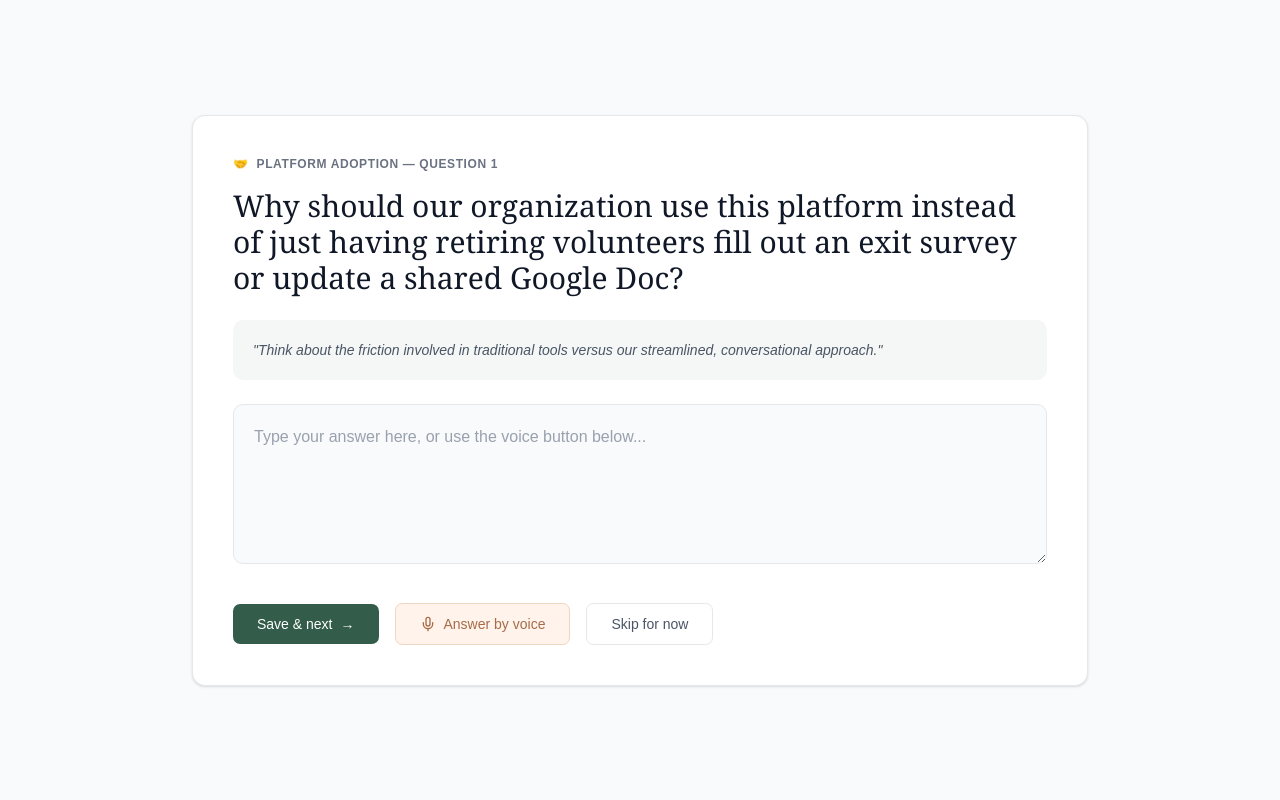
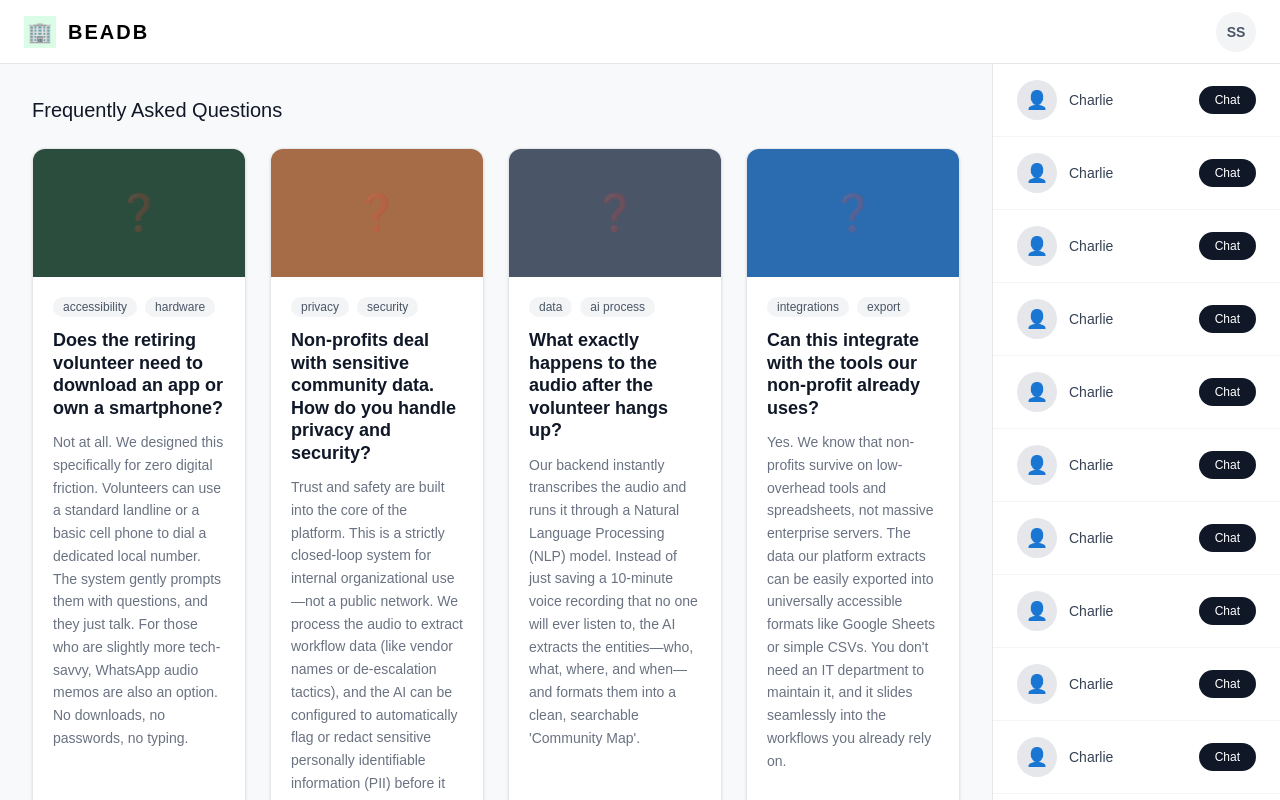
Before and after one commit to jennyuxi/youcode2026, a React (Vite) app in the folder frontend/: page /forum in a window 1280 px wide. Shown: the top 800 px of the page. Built offline with nearby package versions, Linux system fonts and the light colour scheme.

Commit message:
revised forum

```diff
--- a/frontend/src/Forum.tsx
+++ b/frontend/src/Forum.tsx
@@ -1,67 +1,143 @@
-import React, { useState } from 'react';
+import React from 'react';
 
 const Forum: React.FC = () => {
-  // 1. We now initialize the state with an empty string so the box starts blank.
-  const [answer, setAnswer] = useState("");
+  // Your provided Q&A data, structured for easy rendering
+  const faqs = [
+    {
+      id: 1,
+      question: "Does the retiring volunteer need to download an app or own a smartphone?",
+      answer: "Not at all. We designed this specifically for zero digital friction. Volunteers can use a standard landline or a basic cell phone to dial a dedicated local number. The system gently prompts them with questions, and they just talk. For those who are slightly more tech-savvy, WhatsApp audio memos are also an option. No downloads, no passwords, no typing.",
+      tags: ["accessibility", "hardware"],
+      color: "bg-[#2A4D3E]"
+    },
+    {
+      id: 2,
+      question: "Non-profits deal with sensitive community data. How do you handle privacy and security?",
+      answer: "Trust and safety are built into the core of the platform. This is a strictly closed-loop system for internal organizational use—not a public network. We process the audio to extract workflow data (like vendor names or de-escalation tactics), and the AI can be configured to automatically flag or redact sensitive personally identifiable information (PII) before it ever hits the incoming coordinator's dashboard.",
+      tags: ["privacy", "security"],
+      color: "bg-[#A66C47]"
+    },
+    {
+      id: 3,
+      question: "What exactly happens to the audio after the volunteer hangs up?",
+      answer: "Our backend instantly transcribes the audio and runs it through a Natural Language Processing (NLP) model. Instead of just saving a 10-minute voice recording that no one will ever listen to, the AI extracts the entities—who, what, where, and when—and formats them into a clean, searchable 'Community Map'.",
+      tags: ["data", "ai process"],
+      color: "bg-[#4A5568]"
+    },
+    {
+      id: 4,
+      question: "Can this integrate with the tools our non-profit already uses?",
+      answer: "Yes. We know that non-profits survive on low-overhead tools and spreadsheets, not massive enterprise servers. The data our platform extracts can be easily exported into universally accessible formats like Google Sheets or simple CSVs. You don't need an IT department to maintain it, and it slides seamlessly into the workflows you already rely on.",
+      tags: ["integrations", "export"],
+      color: "bg-[#2B6CB0]"
+    },
+    {
+      id: 5,
+      question: "BC is diverse, and many of our best volunteers don't speak English as a first language. Will this still work?",
+      answer: "Absolutely. Accessibility is a primary design constraint. Our conversational AI supports multilingual transcription and translation. A community leader can share their vital relationship knowledge in Tagalog, Punjabi, or Mandarin, and the system will translate and map those insights into English for the incoming coordinator.",
+      tags: ["languages", "translation"],
+      color: "bg-[#D69E2E]"
+    }
+  ];
 
-  // The specific paragraph you want to appear
-  const exampleAnswer = "Great question! The biggest barrier to saving institutional memory isn't a lack of willingness; it's the friction of the tools. Traditional exit surveys and spreadsheets often feel like administrative homework, and they demand a level of digital literacy that many of our most experienced, long-term volunteers might not have.";
-
-  // 2. This function fires when the button is clicked, filling the text box.
-  const handleButtonClick = () => {
-    setAnswer(exampleAnswer);
-  };
+  // Dummy data to mimic the right sidebar from your screenshot
+  const sidebarItems = Array(10).fill({ name: "Charlie", action: "Chat" });
 
   return (
-    <div className="flex min-h-screen w-full flex-col items-center justify-center bg-gray-50 p-4">
-      <div className="w-full max-w-4xl rounded-2xl border border-gray-200 bg-white p-8 shadow-sm md:p-10">
+    <div className="flex min-h-screen flex-col bg-[#F8F9FA] font-sans">
 
-        <div className="mb-4 flex items-center gap-2 text-xs font-semibold uppercase tracking-wider text-gray-500">
-          <span>🤝</span>
-          <span>PLATFORM ADOPTION — QUESTION 1</span>
+      {/* Top Header */}
+      <header className="flex h-16 w-full items-center justify-between border-b border-gray-200 bg-white px-6">
+        <div className="flex items-center gap-3">
+          {/* Logo Placeholder */}
+          <div className="flex h-8 w-8 items-center justify-center bg-green-100 text-xl">
+            🏢
+          </div>
+          <span className="text-xl font-bold tracking-widest text-black">BEADB</span>
         </div>
+        <div className="flex h-10 w-10 items-center justify-center rounded-full bg-gray-100 text-sm font-semibold text-gray-600">
+          SS
+        </div>
+      </header>
 
-        <h1 className="mb-6 text-2xl text-gray-900 md:text-3xl" style={{ fontFamily: 'Georgia, serif' }}>
-          Why should our organization use this platform instead of just having retiring volunteers fill out an exit survey or update a shared Google Doc?
-        </h1>
+      {/* Main Layout Area */}
+      <div className="flex flex-1 overflow-hidden">
 
-        <div className="mb-6 rounded-xl bg-[#F4F7F5] p-5 text-sm italic text-gray-600">
-          "Think about the friction involved in traditional tools versus our streamlined, conversational approach."
-        </div>
+        {/* Left Content Area (Grid) */}
+        <main className="flex-1 overflow-y-auto p-6 md:p-8">
+          <h2 className="mb-6 text-xl font-medium text-gray-900">Frequently Asked Questions</h2>
 
-        <textarea
-          className="mb-8 min-h-[160px] w-full resize-y rounded-xl border border-gray-200 bg-[#F9FAFB] p-5 text-gray-700 placeholder-gray-400 focus:border-[#335C4B] focus:outline-none focus:ring-1 focus:ring-[#335C4B]"
-          placeholder="Type your answer here, or use the voice button below..."
-          value={answer}
-          onChange={(e) => setAnswer(e.target.value)}
-        />
+          {/* Responsive Grid */}
+          <div className="grid grid-cols-1 gap-6 md:grid-cols-2 lg:grid-cols-3 xl:grid-cols-4">
+            {faqs.map((faq) => (
+              <div key={faq.id} className="flex h-full flex-col overflow-hidden rounded-2xl border border-gray-200 bg-white shadow-sm transition-shadow hover:shadow-md">
 
-        <div className="flex flex-wrap items-center gap-4">
-          {/* 3. We attached an onClick handler to trigger the function above */}
-          <button
-            onClick={handleButtonClick}
-            className="flex items-center gap-2 rounded-lg bg-[#335C4B] px-6 py-2.5 text-sm font-medium text-white transition-colors hover:bg-[#27483a]"
-          >
-            Save & next <span>&rarr;</span>
-          </button>
+                {/* Visual Header */}
+                <div className={`h-32 w-full ${faq.color} flex items-center justify-center p-4`}>
+                   <span className="text-4xl opacity-20">❓</span>
+                </div>
 
-          <button className="flex items-center gap-2 rounded-lg border border-[#F0D5C1] bg-[#FFF3EC] px-6 py-2.5 text-sm font-medium text-[#A66C47] transition-colors hover:bg-[#ffe8d9]">
-            <svg xmlns="http://www.w3.org/2000/svg" width="16" height="16" viewBox="0 0 24 24" fill="none" stroke="currentColor" strokeWidth="2" strokeLinecap="round" strokeLinejoin="round">
-              <path d="M12 2a3 3 0 0 0-3 3v7a3 3 0 0 0 6 0V5a3 3 0 0 0-3-3Z"></path>
-              <path d="M19 10v2a7 7 0 0 1-14 0v-2"></path>
-              <line x1="12" x2="12" y1="19" y2="22"></line>
-            </svg>
-            Answer by voice
-          </button>
+                {/* Card Content */}
+                <div className="flex flex-1 flex-col p-5">
+                  {/* Tags */}
+                  <div className="mb-3 flex flex-wrap gap-2">
+                    {faq.tags.map((tag, index) => (
+                      <span key={index} className="rounded-full bg-gray-100 px-2.5 py-0.5 text-xs font-medium text-gray-600">
+                        {tag}
+                      </span>
+                    ))}
+                  </div>
 
-          <button className="rounded-lg border border-gray-200 bg-white px-6 py-2.5 text-sm font-medium text-gray-600 transition-colors hover:bg-gray-50">
-            Skip for now
-          </button>
-        </div>
+                  {/* Question */}
+                  <h3 className="mb-3 text-lg font-bold leading-tight text-gray-900">
+                    {faq.question}
+                  </h3>
+
+                  {/* Answer */}
+                  <p className="text-sm leading-relaxed text-gray-500">
+                    {faq.answer}
+                  </p>
+
+                  {/* Spacer to push footer to bottom */}
+                  <div className="flex-1"></div>
+
+                  {/* Card Footer */}
+                  <div className="mt-6 flex items-center gap-3 border-t border-gray-100 pt-4">
+                    <div className="h-8 w-8 rounded-full border border-gray-200 bg-gray-50"></div>
+                    <div>
+                      <p className="text-xs font-medium text-gray-900">Support Team</p>
+                      <p className="text-xs text-gray-500">Official Answer</p>
+                    </div>
+                  </div>
+                </div>
+
+              </div>
+            ))}
+          </div>
+        </main>
+
+        {/* Right Sidebar */}
+        <aside className="hidden w-72 overflow-y-auto border-l border-gray-200 bg-white lg:block">
+          <div className="flex flex-col">
+            {sidebarItems.map((item, index) => (
+              <div key={index} className="flex items-center justify-between border-b border-gray-100 px-6 py-4 hover:bg-gray-50">
+                <div className="flex items-center gap-3">
+                  <div className="flex h-10 w-10 items-center justify-center rounded-full bg-gray-200 text-lg">
+                    👤
+                  </div>
+                  <span className="text-sm font-medium text-gray-700">{item.name}</span>
+                </div>
+                <button className="rounded-full bg-gray-900 px-4 py-1.5 text-xs font-medium text-white transition-colors hover:bg-gray-800">
+                  {item.action}
+                </button>
+              </div>
+            ))}
+          </div>
+        </aside>
 
       </div>
     </div>
   );
 };
 
-export default Forum
+export default Forum;
```
